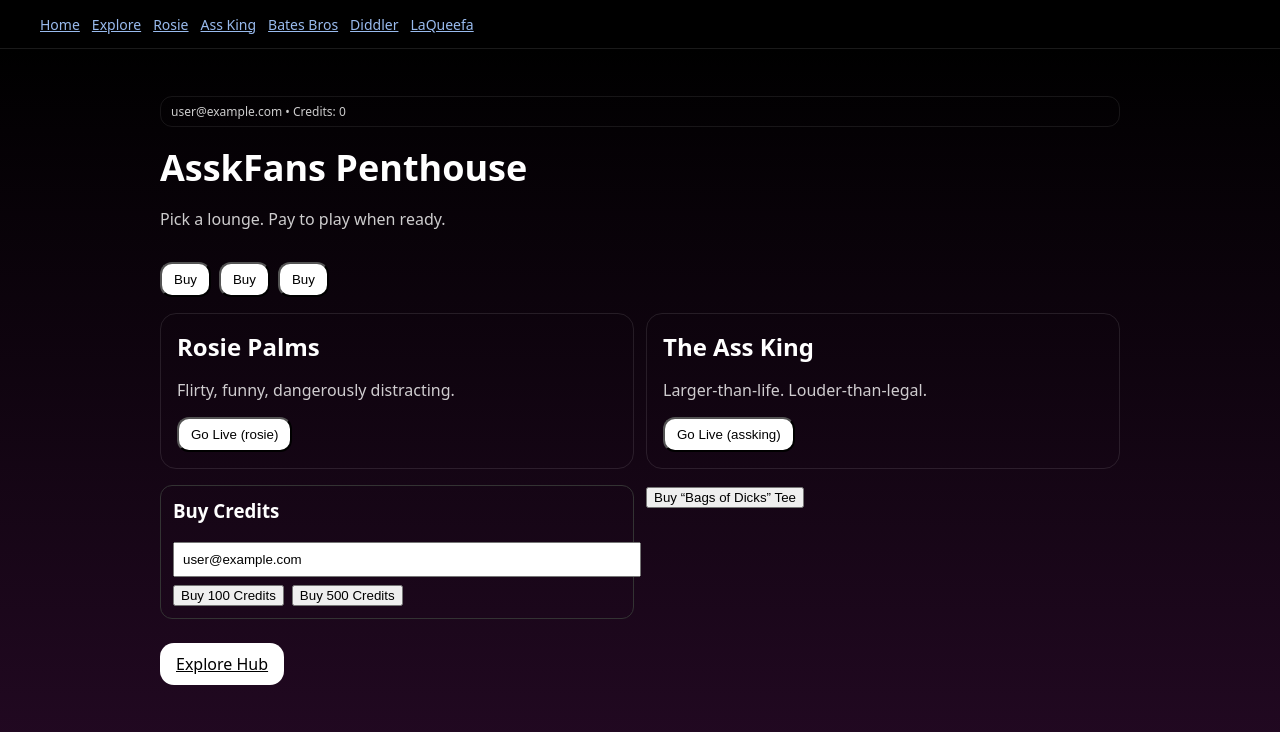
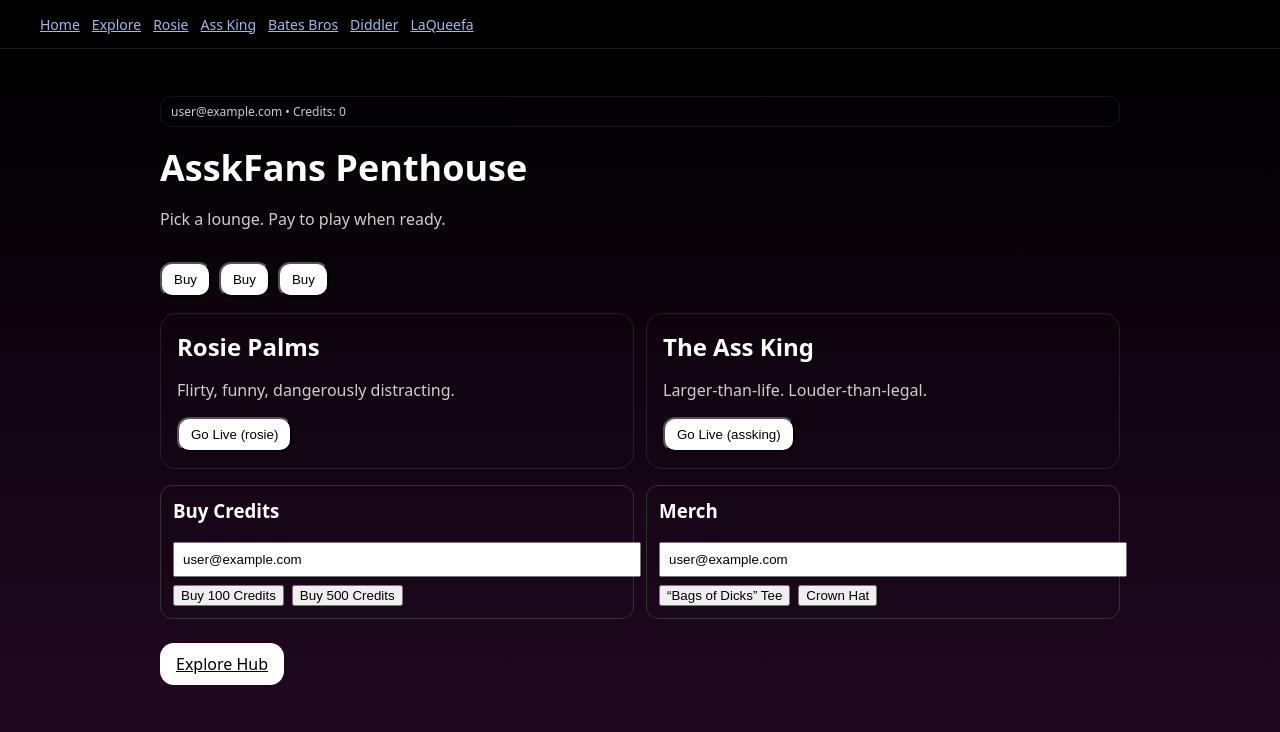
Before and after one commit to crpdiablos/asskfans-site, a Next.js app: page /home in a window 1280 px wide. Shown: the top 732 px of the page. Built offline with nearby package versions, Linux system fonts and the light colour scheme.

Commit message:
Update MerchStore.tsx

```diff
--- a/components/MerchStore.tsx
+++ b/components/MerchStore.tsx
@@ -1,25 +1,37 @@
-'use client';
-import { getAffiliateId } from '@/lib/aff';
+"use client";
+import { getAffiliateId } from "@/lib/aff";
+import { useState } from "react";
 
-export default function MerchStore() {
-  // If you already capture email elsewhere, you can pass it down as a prop
-  const email = ''; // or from props/context
+type Props = { email?: string }; // 👈 declare prop type
+
+export default function MerchStore({ email: emailProp }: Props) {
+  const [email, setEmail] = useState(emailProp ?? "");
 
   async function buy(priceId: string) {
     const affiliateId = getAffiliateId();
-    const res = await fetch('/api/stripe/create-checkout-session', {
-      method: 'POST',
-      headers: { 'Content-Type': 'application/json' },
-      body: JSON.stringify({ email, priceId, affiliateId })
+    const res = await fetch("/api/stripe/create-checkout-session", {
+      method: "POST",
+      headers: { "Content-Type": "application/json" },
+      body: JSON.stringify({ email, priceId, affiliateId }),
     });
     const j = await res.json();
     if (j.url) window.location.href = j.url;
-    else alert(j.error ?? 'Checkout failed');
+    else alert(j.error ?? "Checkout failed");
   }
 
   return (
-    <div>
-      <button onClick={() => buy('price_TSHIRT_BLACK_L')}>Buy “Bags of Dicks” Tee</button>
+    <div style={{ border: "1px solid #333", padding: 12, borderRadius: 12 }}>
+      <h3 style={{ marginTop: 0 }}>Merch</h3>
+      <input
+        value={email}
+        onChange={(e) => setEmail(e.target.value)}
+        placeholder="Email for receipt"
+        style={{ padding: 8, width: "100%", marginBottom: 8 }}
+      />
+      <div style={{ display: "flex", gap: 8, flexWrap: "wrap" }}>
+        <button onClick={() => buy("price_TEE_BLACK_L")}>“Bags of Dicks” Tee</button>
+        <button onClick={() => buy("price_HAT_BLACK_OS")}>Crown Hat</button>
+      </div>
     </div>
   );
 }
```
